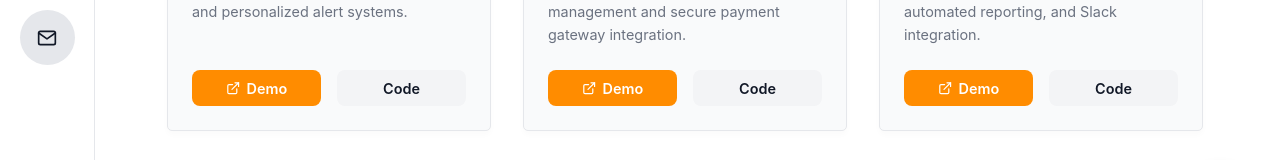
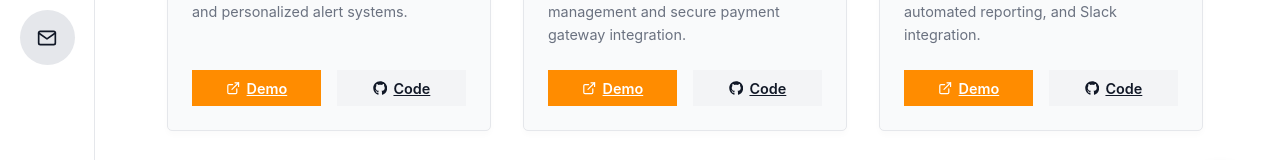
Before and after one commit to Soufianeelbasraoui/portfolio, a React (Vite) app: page /projects in a window 1280 px wide. Shown: the part 543-703 px from the top of the page. Built offline with nearby package versions, Linux system fonts and the light colour scheme.

Commit message:
optimzer parte my project

```diff
--- a/src/pages/MyProjects/MyProjects.jsx
+++ b/src/pages/MyProjects/MyProjects.jsx
@@ -1,37 +1,50 @@
 import React from 'react';
 import { FiExternalLink } from 'react-icons/fi';
+import { FaGithub } from 'react-icons/fa';
 import ProjectThumbnail from '../../components/ProjectThumbnail/ProjectThumbnail';
 import './MyProjects.css';
+
 import DefaultImg from "../../assets/Crypto.png";
-import food from "../../assets/food-recipe.png"
-
+import food from "../../assets/food-recipe.png";
 
 const projects = [
   {
     title: 'Crypto Analytics Port',
-    description: 'Real-time cryptocurrency tracking platform with advanced charting tools and personalized alert systems.',
+    description:
+      'Real-time cryptocurrency tracking platform with advanced charting tools and personalized alert systems.',
     img: DefaultImg,
-    link: '#'
+
+    demoLink: 'https://your-demo-link.com',
+    codeLink: 'https://github.com/your-github-repo'
   },
+
   {
     title: 'E-Commerce Ecosystem',
-    description: 'A comprehensive online shopping solution with real-time inventory management and secure payment gateway integration.',
+    description:
+      'A comprehensive online shopping solution with real-time inventory management and secure payment gateway integration.',
     img: food,
-    link: '#'
+
+    demoLink: 'https://recipe-app-brown-chi.vercel.app/',
+    codeLink: 'https://github.com/Soufianeelbasraoui/Recipe-App.git'
   },
+
   {
     title: 'SaaS Task Manager',
+    description:
+      'Collaborative project management tool featuring drag-and-drop boards, automated reporting, and Slack integration.',
+    img: 'https://picsum.photos/600/400?random=3',
 
-    description: 'Collaborative project management tool featuring drag-and-drop boards, automated reporting, and Slack integration.',
-    img: 'https://picsum.photos/600/400?random=3',
-    link: '#'
+    demoLink: 'https://your-demo-link.com',
+    codeLink: 'https://github.com/your-github-repo'
   }
 ];
 
 const MyProjects = () => {
   return (
     <section className="projects-container">
-      <h2 className="section-title">My <span>Projects</span></h2>
+      <h2 className="section-title">
+        My <span>Projects</span>
+      </h2>
 
       <div className="projects-grid">
         {projects.map((project, idx) => (
@@ -39,19 +52,38 @@ const MyProjects = () => {
             <ProjectThumbnail
               src={project.img}
               alt={project.title}
+            />
 
-            />
             <div className="project-info">
               <h3 className="project-title">{project.title}</h3>
-              <p className="project-desc">{project.description}</p>
+
+              <p className="project-desc">
+                {project.description}
+              </p>
 
               <div className="project-actions">
-                <button className="btn-demo">
-                  <FiExternalLink /> Demo
-                </button>
-                <button className="btn-code">
+
+                <a
+                  href={project.demoLink}
+                  target="_blank"
+                  rel="noopener noreferrer"
+                  className="btn-demo"
+                >
+                  <FiExternalLink />
+                  Demo
+                </a>
+
+                {/* GitHub Button */}
+                <a
+                  href={project.codeLink}
+                  target="_blank"
+                  rel="noopener noreferrer"
+                  className="btn-code"
+                >
+                  <FaGithub />
                   Code
-                </button>
+                </a>
+
               </div>
             </div>
           </div>
--- a/src/pages/home/Home.css
+++ b/src/pages/home/Home.css
@@ -44,14 +44,14 @@
 .btn-primary {
   display: flex;
   align-items: center;
-  gap: 10px;
+  gap: 5px;
   background-color: var(--bg-color);
   color: var(--text-color);
   border: 1px solid var(--border-color);
-  padding: 0.5rem 0.5rem;
+  padding: 5px 5px;
   font-size: 1rem;
   font-weight: 500;
-  border-radius: 30px;
+  border-radius: 15px;
   box-shadow: 0 4px 6px rgba(0,0,0,0.05);
   position: relative;
   overflow: hidden;
```
